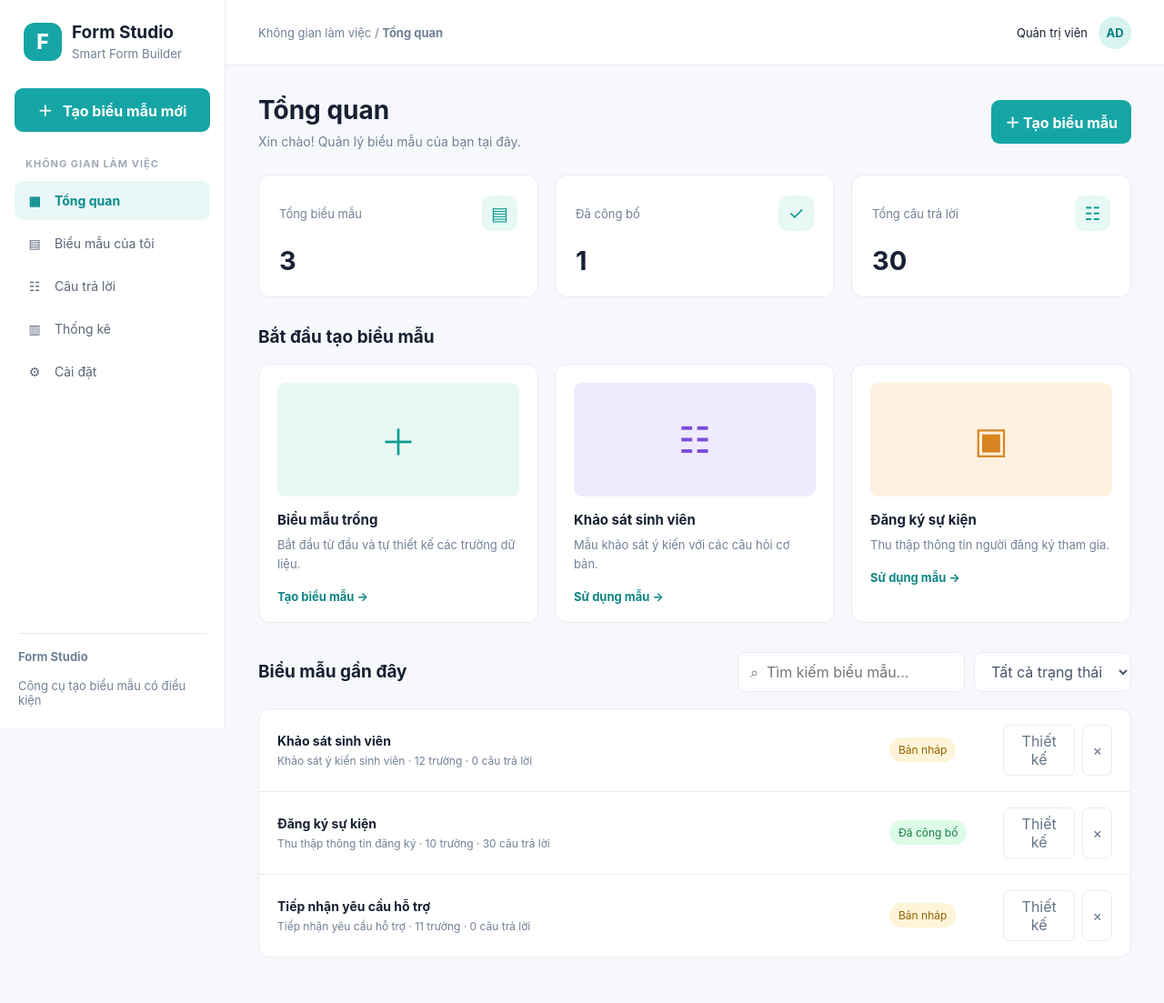
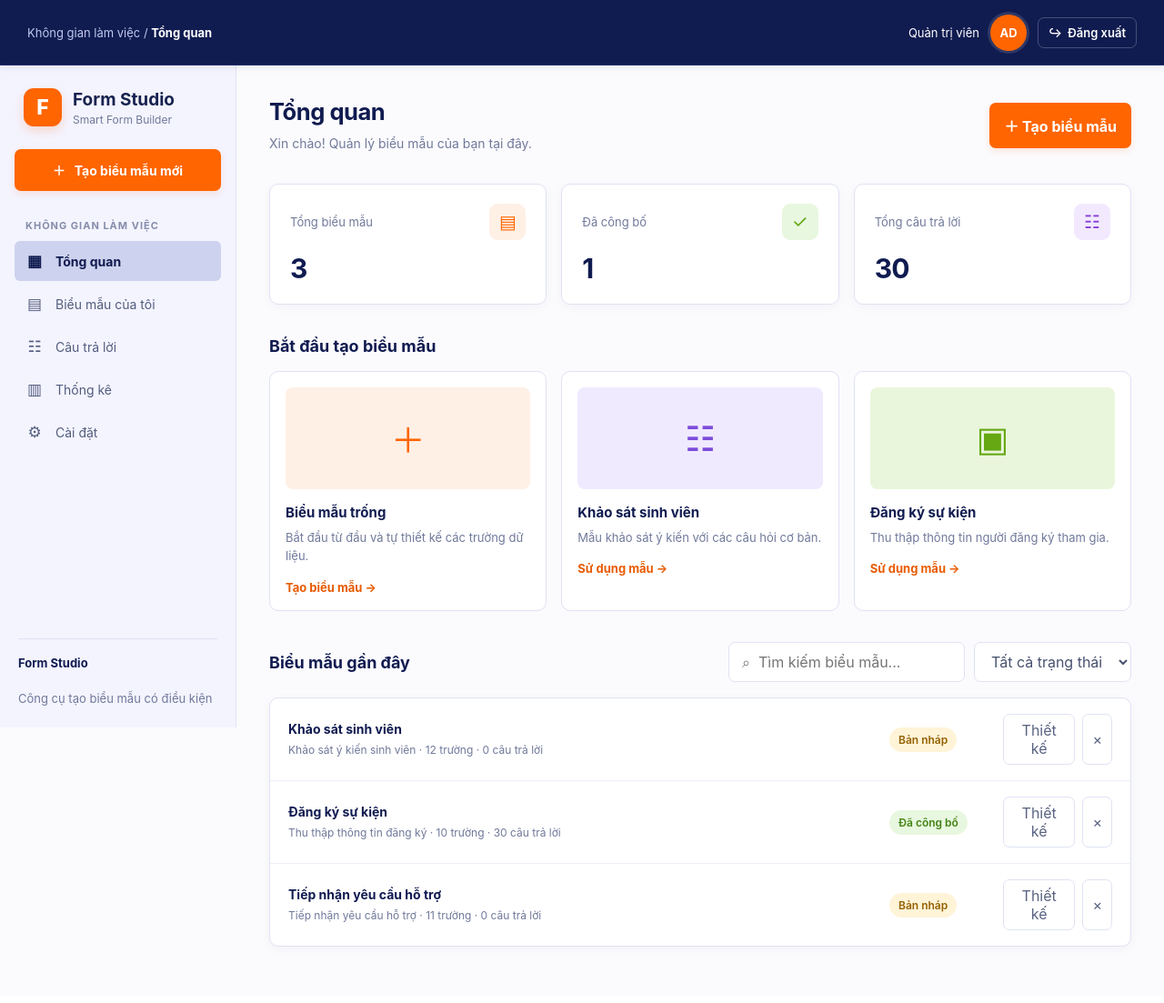
Before and after one commit to NgocHan2006/PTPMMNM-CNTT1811-NHOM-13, a PHP site: page /admin/forms.php in a window 1280 px wide. Shown: the whole page at 91% size. After the commit the page ends 1041 px from the top, so only its background shows below. Run offline with PHP 8.4, Linux system fonts and the light colour scheme.

Commit message:
Update project QuanLyBieuMau

```diff
--- a/admin/forms.php
+++ b/admin/forms.php
@@ -10,91 +10,114 @@ require_once __DIR__ . '/../config/database.php';
 <title>Form Studio - Quản lý biểu mẫu</title>
 <style>
 :root {
-    --primary: #16a5a5;
-    --primary-dark: #108585;
-    --bg: #f6f8fb;
-    --text: #172033;
-    --muted: #718096;
-    --border: #e7ebf1;
+    --primary: #ff6500;
+    --primary-dark: #e85b00;
+    --navy: #101b50;
+    --bg: #fbfbfe;
+    --text: #17224f;
+    --muted: #70799a;
+    --border: #dfe2f3;
+    --sidebar: #f4f4ff;
 }
 * { box-sizing: border-box; }
+html { min-width: 320px; }
 body {
     margin: 0;
     font-family: Inter, "Segoe UI", Arial, sans-serif;
     background: var(--bg);
     color: var(--text);
+    -webkit-font-smoothing: antialiased;
 }
 button, input, textarea, select { font: inherit; }
 button { cursor: pointer; }
 .app { min-height: 100vh; }
 .sidebar {
     position: fixed;
-    inset: 0 auto 0 0;
-    width: 248px;
-    background: white;
+    inset: 72px auto 0 0;
+    width: 260px;
+    background: var(--sidebar);
     border-right: 1px solid var(--border);
-    padding: 24px 16px;
+    padding: 25px 16px 96px;
+    overflow-y: auto;
 }
 .brand {
     display: flex;
     align-items: center;
-    gap: 11px;
-    padding: 0 10px 30px;
+    gap: 12px;
+    padding: 0 10px 25px;
 }
 .brand-icon {
-    width: 42px; height: 42px;
-    border-radius: 12px;
+    width: 42px;
+    height: 42px;
+    border-radius: 11px;
     background: var(--primary);
     color: white;
     display: grid; place-items: center;
-    font-size: 23px; font-weight: 800;
+    font-size: 23px;
+    font-weight: 800;
+    box-shadow: 0 5px 12px #ff650033;
 }
 .brand strong { font-size: 19px; }
 .brand small {
     display: block;
     color: var(--muted);
-    margin-top: 4px;
+    margin-top: 3px;
+    font-size: 12px;
 }
 .create-btn, .primary-btn {
     border: 0;
-    border-radius: 9px;
+    border-radius: 7px;
     background: var(--primary);
     color: white;
-    padding: 12px 15px;
-    font-weight: 650;
+    padding: 13px 16px;
+    font-weight: 700;
+    box-shadow: 0 3px 8px #ff650026;
+    transition: background .15s ease, box-shadow .15s ease, transform .15s ease;
 }
 .create-btn {
     width: 100%;
-    margin-bottom: 28px;
+    margin-bottom: 31px;
+    padding-left: 9px;
+    padding-right: 9px;
+    font-size: 14px;
+    white-space: nowrap;
 }
 .create-btn:hover, .primary-btn:hover {
     background: var(--primary-dark);
+    box-shadow: 0 5px 12px #ff65003b;
+    transform: translateY(-1px);
 }
 .menu-label {
-    color: #a0a8b7;
+    color: #858ca9;
     font-size: 11px;
     font-weight: 700;
     letter-spacing: 1px;
     padding: 0 12px;
-    margin-bottom: 12px;
+    margin-bottom: 10px;
 }
 .nav-item {
     display: flex;
     align-items: center;
-    gap: 12px;
-    padding: 13px 12px;
-    margin: 4px 0;
-    border-radius: 9px;
-    color: #5b6678;
+    gap: 13px;
+    padding: 12px;
+    margin: 3px 0;
+    border-radius: 6px;
+    color: #535d7d;
     cursor: pointer;
     font-size: 14px;
+    text-decoration: none;
+    transition: color .15s ease, background .15s ease;
 }
 .nav-item:hover, .nav-item.active {
-    background: #e9f8f7;
-    color: #078b8b;
+    background: #cdd2ee;
+    color: var(--navy);
     font-weight: 650;
 }
-.nav-icon { width: 20px; text-align: center; }
+.nav-icon {
+    width: 20px;
+    text-align: center;
+    font-size: 17px;
+}
 .sidebar-bottom {
     position: absolute;
     left: 20px; right: 20px; bottom: 22px;
@@ -102,45 +125,94 @@ button { cursor: pointer; }
     padding-top: 17px;
     color: var(--muted);
     font-size: 13px;
+    line-height: 1.5;
+    background: var(--sidebar);
 }
-.main { margin-left: 248px; }
+.sidebar-bottom strong { color: var(--navy); }
+.main {
+    margin-left: 260px;
+    padding-top: 72px;
+}
 .topbar {
+    position: fixed;
+    inset: 0 0 auto;
+    z-index: 5;
     height: 72px;
-    background: white;
-    border-bottom: 1px solid var(--border);
+    background: var(--navy);
+    color: white;
+    border-bottom: 1px solid #26336d;
     display: flex;
     align-items: center;
     justify-content: space-between;
-    padding: 0 36px;
+    padding: 0 30px;
+    box-shadow: 0 2px 8px #101b5014;
 }
-.breadcrumb { color: var(--muted); font-size: 13px; }
+.breadcrumb { color: #bfc8ef; font-size: 13px; }
+.breadcrumb strong { color: white; }
 .profile {
     display: flex; align-items: center; gap: 12px;
     font-size: 13px;
 }
+.logout-link {
+    display: inline-flex;
+    align-items: center;
+    gap: 6px;
+    padding: 8px 11px;
+    border: 1px solid #ffffff3b;
+    border-radius: 7px;
+    color: white;
+    font-weight: 600;
+    text-decoration: none;
+    transition: background .15s ease, border-color .15s ease;
+}
+.logout-link:hover {
+    background: #ffffff1a;
+    border-color: #ffffff80;
+}
 .avatar {
-    width: 36px; height: 36px;
-    background: #d8f3f0; color: #087f7f;
+    width: 40px; height: 40px;
+    background: var(--primary); color: white;
     display: grid; place-items: center;
     border-radius: 50%; font-weight: 700;
+    box-shadow: 0 0 0 3px #ffffff20;
 }
-.content { padding: 32px 36px 50px; max-width: 1500px; }
+.content {
+    padding: 35px 36px 54px;
+    max-width: 1500px;
+    margin: 0 auto;
+}
 .heading {
     display: flex; justify-content: space-between;
     align-items: center; gap: 20px;
     flex-wrap: wrap;
+    padding-bottom: 4px;
 }
-h1 { font-size: 28px; margin: 0 0 9px; }
-.subtitle { color: var(--muted); font-size: 14px; }
+h1 {
+    color: var(--navy);
+    font-size: clamp(24px, 2vw, 29px);
+    letter-spacing: -.5px;
+    margin: 0 0 9px;
+}
+.subtitle { color: var(--muted); font-size: 14px; line-height: 1.55; }
 .stats {
     display: grid;
     grid-template-columns: repeat(3, minmax(0, 1fr));
-    gap: 18px;
-    margin: 28px 0;
+    gap: 16px;
+    margin: 29px 0 35px;
 }
 .stat {
-    background: white; border: 1px solid var(--border);
-    border-radius: 13px; padding: 22px;
+    position: relative;
+    overflow: hidden;
+    background: white;
+    border: 1px solid var(--border);
+    border-radius: 10px;
+    padding: 21px 22px;
+    box-shadow: 0 3px 12px #1a24500a;
+    transition: transform .15s ease, box-shadow .15s ease;
+}
+.stat:hover {
+    transform: translateY(-2px);
+    box-shadow: 0 8px 20px #1a245014;
 }
 .stat-top {
     display: flex; justify-content: space-between;
@@ -148,111 +220,173 @@ h1 { font-size: 28px; margin: 0 0 9px; }
     font-size: 13px;
 }
 .stat-icon {
-    width: 39px; height: 39px;
+    width: 40px; height: 40px;
     display: grid; place-items: center;
-    border-radius: 10px; background: #e7f8f5;
-    color: #0d9992; font-size: 20px;
+    border-radius: 9px;
+    background: #fff0e6;
+    color: var(--primary);
+    font-size: 20px;
 }
-.stat-number { font-size: 29px; font-weight: 750; margin-top: 15px; }
+.stat:nth-child(2) .stat-icon { background: #e8f7df; color: #65a813; }
+.stat:nth-child(3) .stat-icon { background: #f2e9ff; color: #8b43d6; }
+.stat-number {
+    color: var(--navy);
+    font-size: 30px;
+    font-weight: 750;
+    letter-spacing: -.7px;
+    margin-top: 13px;
+}
 .section-head {
     display: flex; justify-content: space-between;
     align-items: center; flex-wrap: wrap; gap: 15px;
-    margin: 32px 0 18px;
+    margin: 34px 0 17px;
 }
-h2 { font-size: 19px; margin: 0; }
+h2 { color: var(--navy); font-size: 18px; margin: 0; }
 .tools { display: flex; gap: 10px; flex-wrap: wrap; }
 .search {
-    width: 250px; max-width: 100%;
-    padding: 11px 13px;
+    width: 260px; max-width: 100%;
+    padding: 11px 14px;
     border: 1px solid var(--border);
-    border-radius: 9px; outline: none;
+    border-radius: 7px; outline: none;
     background: white;
+    color: var(--text);
+    transition: border-color .15s ease, box-shadow .15s ease;
 }
-.search:focus, input:focus, textarea:focus {
+.search:focus, input:focus, textarea:focus, select:focus {
     border-color: var(--primary);
+    box-shadow: 0 0 0 3px #ff65001c;
+    outline: none;
 }
 .secondary-btn {
-    background: white; border: 1px solid var(--border);
-    padding: 10px 14px; border-radius: 9px; color: #475569;
+    background: white;
+    border: 1px solid var(--border);
+    padding: 10px 14px;
+    border-radius: 7px;
+    color: #47516f;
+    transition: border-color .15s ease, background .15s ease;
+}
+.secondary-btn:hover, .icon-btn:hover {
+    border-color: #b9c0e0;
+    background: #f8f8ff;
 }
 .templates {
     display: grid;
     grid-template-columns: repeat(3, minmax(0, 1fr));
-    gap: 18px;
+    gap: 16px;
 }
 .template {
-    background: white; border: 1px solid var(--border);
-    border-radius: 13px; padding: 20px;
-    cursor: pointer; transition: .15s;
+    background: white;
+    border: 1px solid var(--border);
+    border-radius: 10px;
+    padding: 17px;
+    cursor: pointer;
+    transition: border-color .15s ease, box-shadow .15s ease, transform .15s ease;
 }
 .template:hover {
     border-color: var(--primary);
-    transform: translateY(-2px);
+    transform: translateY(-3px);
+    box-shadow: 0 9px 22px #1a245014;
 }
 .template-art {
-    height: 125px; border-radius: 9px;
+    height: 112px;
+    border-radius: 8px;
     display: grid; place-items: center;
-    margin-bottom: 16px; font-size: 40px;
+    margin-bottom: 16px;
+    font-size: 38px;
 }
-.art-1 { background: #e8f8f5; color: #109c92; }
+.art-1 { background: #fff0e6; color: #ff6500; }
 .art-2 { background: #f0eaff; color: #7c4ddb; }
-.art-3 { background: #fff1df; color: #d98420; }
-.template h3 { margin: 0 0 8px; font-size: 15px; }
+.art-3 { background: #eaf6dc; color: #65a813; }
+.template h3 { color: var(--navy); margin: 0 0 8px; font-size: 15px; }
 .template p { color: var(--muted); font-size: 13px; line-height: 1.6; margin: 0; }
-.template-action { color: var(--primary-dark); font-size: 13px; font-weight: 650; margin-top: 17px; }
+.template-action {
+    color: var(--primary-dark);
+    font-size: 13px;
+    font-weight: 700;
+    margin-top: 16px;
+}
 .form-list {
-    background: white; border: 1px solid var(--border);
-    border-radius: 12px; overflow: hidden;
+    background: white;
+    border: 1px solid var(--border);
+    border-radius: 10px;
+    overflow: hidden;
+    box-shadow: 0 3px 12px #1a24500a;
 }
 .form-row {
     display: grid;
     grid-template-columns: minmax(0, 1fr) 110px 120px;
     align-items: center; gap: 15px;
-    padding: 17px 20px; border-bottom: 1px solid var(--border);
+    padding: 17px 20px;
+    border-bottom: 1px solid #eceef7;
+    transition: background .15s ease;
 }
+.form-row:hover { background: #fcfcff; }
 .form-row:last-child { border-bottom: 0; }
-.form-name { font-weight: 650; font-size: 14px; }
-.form-meta { color: var(--muted); font-size: 12px; margin-top: 6px; }
+.form-name { color: var(--navy); font-weight: 650; font-size: 14px; }
+.form-meta { color: var(--muted); font-size: 12px; margin-top: 6px; line-height: 1.5; }
 .status {
-    display: inline-block; border-radius: 20px;
-    padding: 6px 10px; font-size: 12px;
-    background: #fff4d8; color: #956100;
+    display: inline-block;
+    border-radius: 20px;
+    padding: 6px 10px;
+    font-size: 12px;
+    font-weight: 600;
+    background: #fff4d8;
+    color: #956100;
     width: fit-content;
 }
-.status.published { background: #dcfce7; color: #15803d; }
+.status.published { background: #e8f7df; color: #438313; }
 .row-actions { display: flex; gap: 8px; justify-content: end; }
 .icon-btn {
-    background: white; border: 1px solid var(--border);
-    border-radius: 7px; padding: 7px 10px; color: #64748b;
+    background: white;
+    border: 1px solid var(--border);
+    border-radius: 7px;
+    padding: 7px 10px;
+    color: #596382;
+    transition: border-color .15s ease, background .15s ease, color .15s ease;
 }
 .empty {
-    text-align: center; padding: 35px;
+    text-align: center;
+    padding: 42px 25px;
     color: var(--muted); font-size: 14px;
 }
 .modal-backdrop {
     display: none; position: fixed; inset: 0;
-    background: rgba(15,23,42,.45);
+    background: rgba(16,27,80,.48);
     align-items: center; justify-content: center;
     padding: 20px; z-index: 10;
+    backdrop-filter: blur(3px);
 }
 .modal-backdrop.open { display: flex; }
 .modal {
     width: 100%; max-width: 490px;
-    background: white; border-radius: 15px;
-    padding: 26px; box-shadow: 0 20px 60px #0002;
+    background: white;
+    border: 1px solid #e8e9f2;
+    border-radius: 13px;
+    padding: 27px;
+    box-shadow: 0 20px 60px #101b5033;
 }
 .modal-head {
     display: flex; justify-content: space-between;
     align-items: center; margin-bottom: 22px;
 }
 .close-btn {
-    border: 0; background: #f1f5f9;
-    width: 34px; height: 34px; border-radius: 8px;
+    border: 0;
+    background: #f2f3fa;
+    color: var(--navy);
+    width: 35px; height: 35px;
+    border-radius: 8px;
+    transition: background .15s ease;
 }
+.close-btn:hover { background: #e5e7f4; }
 label { display: block; font-size: 13px; font-weight: 650; margin: 16px 0 8px; }
 .modal input, .modal textarea {
-    width: 100%; border: 1px solid #dce2ea;
-    border-radius: 8px; padding: 12px; outline: none;
+    width: 100%;
+    border: 1px solid var(--border);
+    border-radius: 7px;
+    padding: 12px;
+    outline: none;
+    color: var(--text);
+    transition: border-color .15s ease, box-shadow .15s ease;
 }
 .modal textarea { resize: vertical; }
 .modal-actions {
@@ -307,9 +474,9 @@ label { display: block; font-size: 13px; font-weight: 650; margin: 16px 0 8px; }
             <div class="nav-item" onclick="showSection('forms', this)">
                 <span class="nav-icon">▤</span> Biểu mẫu của tôi
             </div>
-            <div class="nav-item" onclick="showSection('responses', this)">
+            <a class="nav-item" href="../responses.php">
                 <span class="nav-icon">☷</span> Câu trả lời
-            </div>
+            </a>
             <div class="nav-item" onclick="showSection('stats', this)">
                 <span class="nav-icon">▥</span> Thống kê
             </div>
@@ -330,6 +497,9 @@ label { display: block; font-size: 13px; font-weight: 650; margin: 16px 0 8px; }
             <div class="profile">
                 <span>Quản trị viên</span>
                 <div class="avatar">AD</div>
+                <a class="logout-link" href="../logout.php" title="Đăng xuất tài khoản">
+                    ↪ <span>Đăng xuất</span>
+                </a>
             </div>
         </header>
 
```
Also changed, not shown: other parts of admin/forms.php (+48 -15 lines), assets/app.css (+55 -34 lines).
